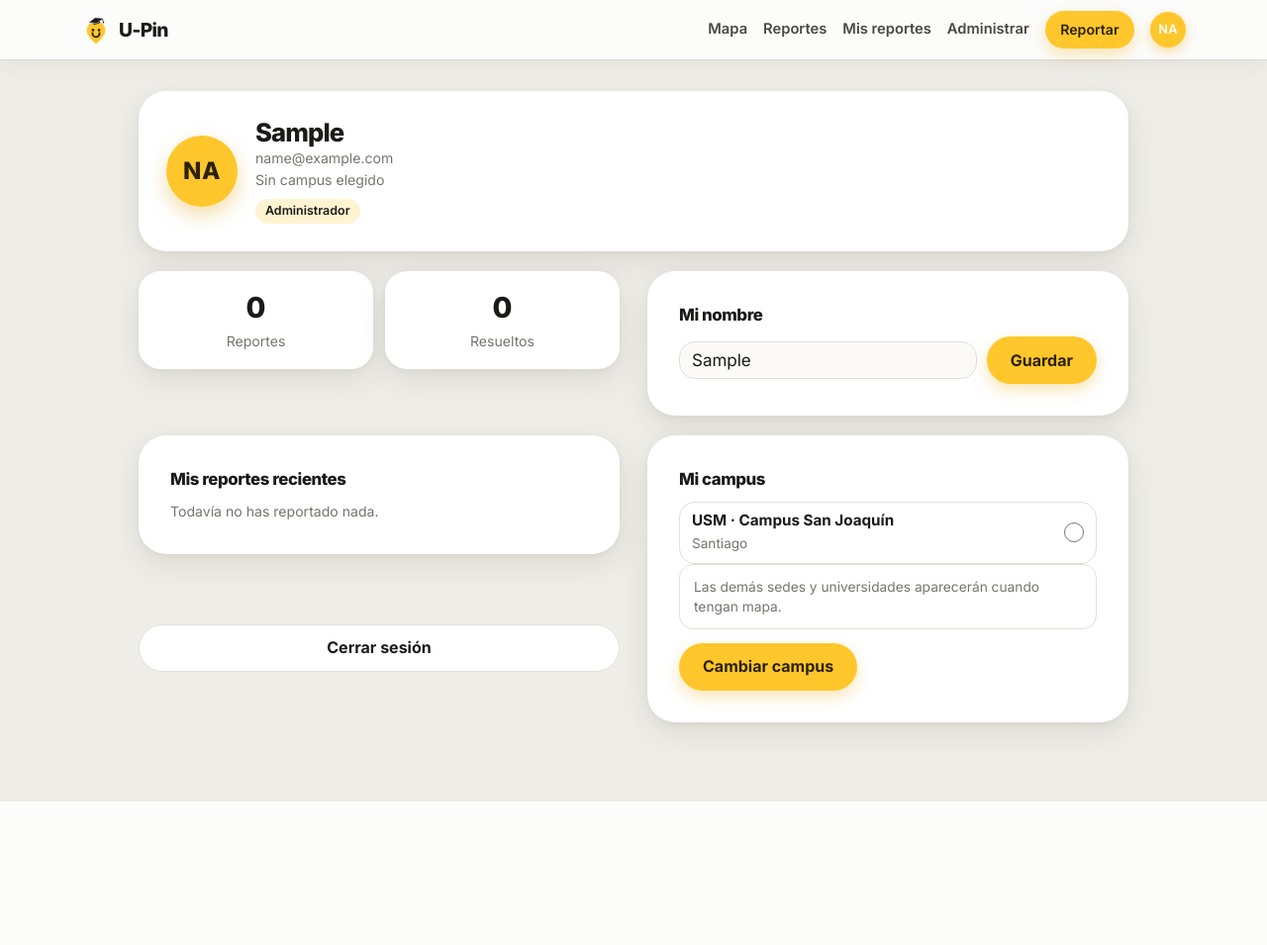
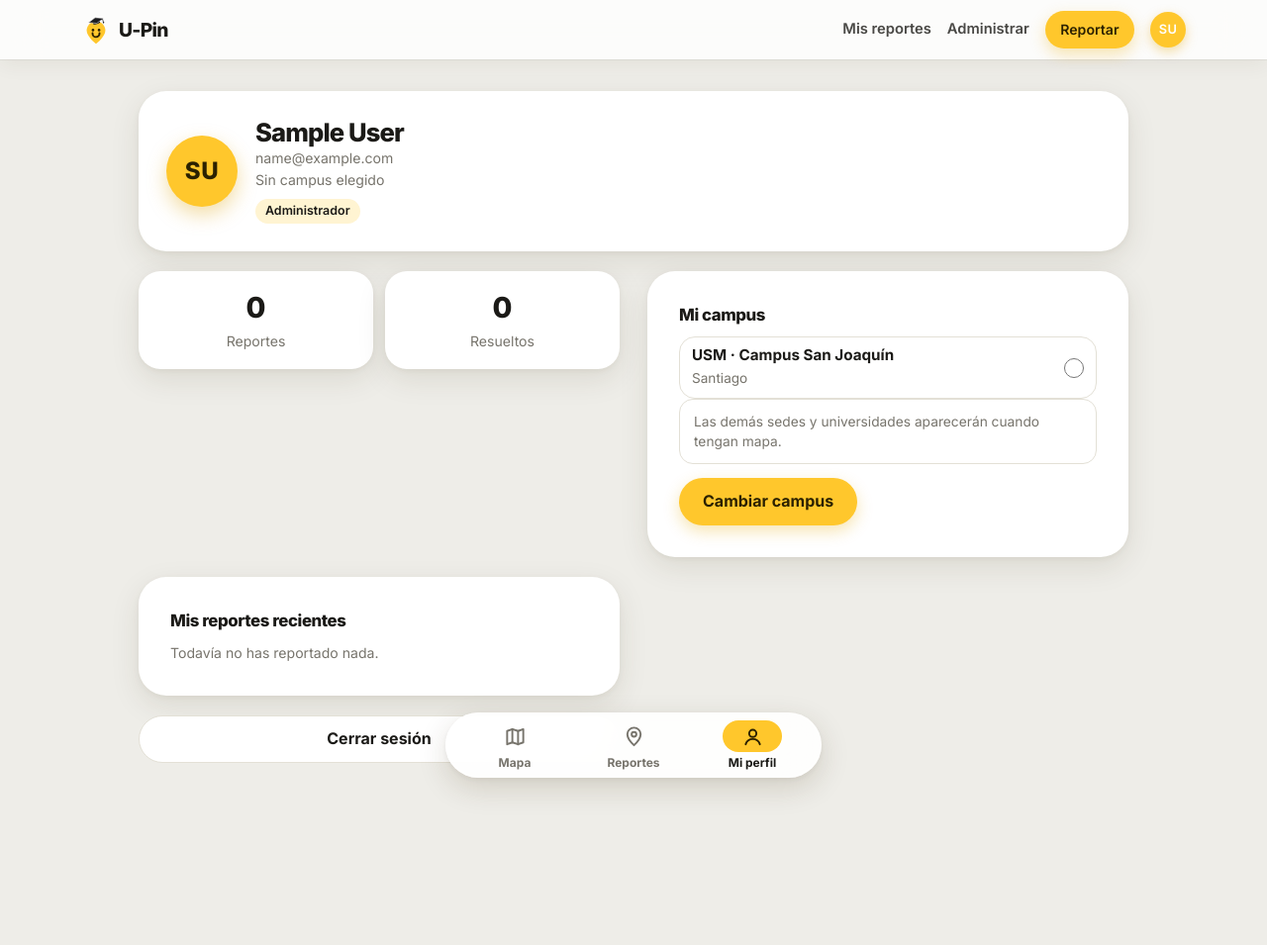
Before and after one commit to benjabarra/proyecto-inicial-grupo-01-bedia, a Django app: page /reportes/perfil/ in a window 1280 px wide. Shown: the whole page at 99% size. Before the commit the page ends 810 px from the top, so only its background shows below. Run offline with Django 5.2, Linux system fonts and the light colour scheme; the visitor is signed in with stand-in values (Sample User, id 1); data comes from the database, SQL or seed files in the repository; data that the repository does not hold is empty.

Commit message:
burbujas de reportes por piso, barra fija y nombre con apellido

```diff
--- a/mi_app/forms.py
+++ b/mi_app/forms.py
@@ -87,9 +87,10 @@ class ReporteForm(forms.ModelForm):
         return foto
 
 
-# formulario de crear cuenta
+# formulario de crear cuenta: nombre, apellido, correo institucional y contraseña
 class RegistroForm(forms.Form):
-    nombre = forms.CharField(label="Nombre", max_length=150)
+    nombre = forms.CharField(label="Nombre", max_length=150, widget=forms.TextInput(attrs={"autocomplete": "given-name"}))
+    apellido = forms.CharField(label="Apellido", max_length=150, widget=forms.TextInput(attrs={"autocomplete": "family-name"}))
     correo = forms.EmailField(label="Correo institucional")
     password1 = forms.CharField(
         label="Contraseña",
--- a/mi_app/models.py
+++ b/mi_app/models.py
@@ -273,7 +273,10 @@ class Perfil(models.Model):
 
 # letras del avatar (ej: vicente.arredondo -> va)
 def iniciales(usuario):
-    """'vicente.arredondo@usm.cl' -> 'VA', 'admin' -> 'AD'"""
+    """nombre 'ana' y apellido 'perez' -> 'AP'; sin nombre: 'vicente.arredondo@usm.cl' -> 'VA', 'admin' -> 'AD'"""
+    nombre = f"{usuario.first_name or ''} {usuario.last_name or ''}".split()
+    if len(nombre) >= 2:
+        return (nombre[0][0] + nombre[-1][0]).upper()
     base = (usuario.email or usuario.username or "?").split("@")[0]
     partes = [p for p in re.split(r"[._\-\s]+", base) if p]
     if len(partes) >= 2:
--- a/mi_app/static/mi_app/css/upin.css
+++ b/mi_app/static/mi_app/css/upin.css
@@ -399,3 +399,34 @@ h2 { font-weight: 800; letter-spacing: -0.025em; font-size: 1.2rem; }
 @keyframes salir-pagina { to { opacity: 0; } }
 @keyframes entrar-pagina { from { opacity: 0; transform: translateY(8px); } }
 @media (prefers-reduced-motion: reduce) { ::view-transition-old(root), ::view-transition-new(root) { animation: none; } }
+
+/* paso 6: barra de abajo en todos los tamaños, igual a la del mapa.
+   no se funde al cambiar de pagina (queda quieta) y la pastilla amarilla se desliza a la seccion nueva */
+.barra-inferior {
+  display: grid; grid-template-columns: repeat(3, 1fr); position: fixed; z-index: 20; left: 0; right: 0; bottom: 0;
+  padding: 6px 8px calc(8px + env(safe-area-inset-bottom)); border-top: 0;
+  background: rgba(255,255,255,.9); -webkit-backdrop-filter: blur(18px) saturate(1.6); backdrop-filter: blur(18px) saturate(1.6);
+  box-shadow: 0 -1px 0 rgba(0,0,0,.06), 0 -8px 24px rgba(60,45,0,.08);
+  view-transition-name: barra;
+}
+.barra-inferior a {
+  display: flex; flex-direction: column; align-items: center; justify-content: flex-start; gap: 3px; padding: 2px 0; min-height: 0;
+  color: #77746C; font: 700 12px var(--font); text-decoration: none; -webkit-tap-highlight-color: transparent;
+}
+.barra-inferior a[aria-current="page"] { color: #1B1A17; }
+.barra-inferior .ti { width: 60px; height: 32px; border-radius: 999px; display: grid; place-items: center; transition: background-color .3s cubic-bezier(.22,1,.36,1), transform .15s ease; }
+.barra-inferior a[aria-current="page"] .ti { background: #FFC72C; color: #2B2100; view-transition-name: pastilla; }
+.barra-inferior a.yendo .ti { background: rgba(255,199,44,.38); }
+.barra-inferior a:active .ti { transform: scale(.94); }
+.barra-inferior svg { width: 23px; height: 23px; fill: none; stroke: currentColor; stroke-width: 2; stroke-linecap: round; stroke-linejoin: round; }
+body:has(.barra-inferior) { padding-bottom: calc(80px + env(safe-area-inset-bottom)); }
+@media (min-width: 701px) {
+  .barra-inferior { left: 50%; right: auto; width: 380px; transform: translateX(-50%); bottom: 14px; border-radius: 999px; padding: 6px 10px;
+    box-shadow: 0 10px 30px rgba(60,45,0,.16), 0 2px 6px rgba(60,45,0,.06); }
+  body:has(.barra-inferior) { padding-bottom: 104px; }
+}
+/* la cabecera tambien queda quieta; solo cambia el contenido */
+.nav { view-transition-name: cabecera; }
+::view-transition-group(pastilla) { animation-duration: .34s; animation-timing-function: cubic-bezier(.22,1,.36,1); }
+::view-transition-old(barra), ::view-transition-new(barra) { animation-duration: .18s; }
+@media (prefers-reduced-motion: reduce) { ::view-transition-group(pastilla) { animation: none; } }
--- a/mi_app/templates/reportes/base.html
+++ b/mi_app/templates/reportes/base.html
@@ -35,8 +35,7 @@
       </a>
       <nav>
         {% if user.is_authenticated %}
-          <a class="solo-ancho" href="{% url 'reportes:mapa' %}">Mapa</a>
-          <a class="solo-ancho" href="{% url 'reportes:lista' %}">Reportes</a>
+          {# mapa y reportes estan en la barra de abajo #}
           <a class="solo-ancho" href="{% url 'reportes:mis_reportes' %}">Mis reportes</a>
           {% if rol == "admin" or rol == "encargado" %}<a class="solo-ancho" href="{% url 'admin:index' %}">Administrar</a>{% endif %}
           <a class="btn btn-sm btn-amarillo solo-ancho" href="{% url 'reportes:crear' %}">Reportar</a>
@@ -48,7 +47,7 @@
       </nav>
     </div>
   </header>
-  {# avisos cortos (ej: "guardamos tu nombre") #}
+  {# avisos cortos (ej: "cambiamos tu campus") #}
   {% if messages %}
     <div class="mensajes">
       {% for m in messages %}<p class="mensaje">{{ m }}</p>{% endfor %}
@@ -60,7 +59,7 @@
     {% block contenido %}{% endblock %}
   </main>
   {% endblock %}
-  {# barra inferior del celular: mapa, reportes y mi perfil (igual que en el mapa) #}
+  {# barra de abajo: mapa, reportes y mi perfil (igual que en el mapa, en celular, tablet y computador) #}
   {% if user.is_authenticated %}
   {% with actual=request.resolver_match.url_name %}
   <nav class="barra-inferior" aria-label="Secciones">
@@ -72,6 +71,17 @@
       <span class="ti"><svg viewBox="0 0 24 24" aria-hidden="true"><circle cx="12" cy="8.5" r="3.8"/><path d="M4.5 20c1.2-3.6 4.2-5.5 7.5-5.5s6.3 1.9 7.5 5.5"/></svg></span>Mi perfil</a>
   </nav>
   {% endwith %}
+  <script>
+    // al tocar una seccion se marca al tiro, aunque la pagina demore un poco en llegar
+    document.querySelector(".barra-inferior").addEventListener("click", function (e) {
+      var a = e.target.closest("a");
+      if (a && !a.hasAttribute("aria-current")) a.classList.add("yendo");
+    });
+    // al volver con el boton atras la pagina guardada no queda marcada
+    addEventListener("pageshow", function () {
+      document.querySelectorAll(".barra-inferior .yendo").forEach(function (a) { a.classList.remove("yendo"); });
+    });
+  </script>
   {% endif %}
 </body>
 </html>
--- a/mi_app/templates/reportes/detalle.html
+++ b/mi_app/templates/reportes/detalle.html
@@ -19,7 +19,7 @@
     <dt>Categoría</dt><dd>{{ reporte.categoria }}</dd>
     {% if reporte.sala %}<dt>Sala</dt><dd>{{ reporte.sala.nombre }} · {{ reporte.sala.edificio }} · Piso {{ reporte.sala.piso }}</dd>{% endif %}
     <dt>Ubicación</dt><dd>{{ reporte.ubicacion }}</dd>
-    <dt>Reportado por</dt><dd>{{ reporte.autor.first_name|default:reporte.autor.username }}</dd>
+    <dt>Reportado por</dt><dd>{{ reporte.autor.get_full_name|default:reporte.autor.username }}</dd>
     <dt>Fecha</dt><dd>{{ reporte.creado|date:"d/m/Y H:i" }}</dd>
     <dt>Actualizado</dt><dd>{{ reporte.actualizado|date:"d/m/Y H:i" }}</dd>
   </dl>
--- a/mi_app/templates/reportes/lista.html
+++ b/mi_app/templates/reportes/lista.html
@@ -35,7 +35,7 @@
           <span class="estado estado-{{ r.estado }}">{{ r.get_estado_display }}</span>
           <h3><a href="{% url 'reportes:detalle' r.pk %}">{{ r.titulo }}</a></h3>
           <p class="meta">{{ r.categoria }} · {{ r.ubicacion }}</p>
-          <p class="meta">Por {{ r.autor.first_name|default:r.autor.username }} · {{ r.creado|date:"d/m/Y H:i" }}</p>
+          <p class="meta">Por {{ r.autor.get_full_name|default:r.autor.username }} · {{ r.creado|date:"d/m/Y H:i" }}</p>
           <p class="meta apoyos">▲ {{ r.n_apoyos }} apoyo{{ r.n_apoyos|pluralize }}{% if r.yo_apoyo %} · tú también{% endif %}</p>
         </div>
       </article>
--- a/mi_app/templates/reportes/perfil.html
+++ b/mi_app/templates/reportes/perfil.html
@@ -1,5 +1,5 @@
 {% extends "reportes/base.html" %}
-{# mi perfil: datos, cifras, nombre, campus y cerrar sesion #}
+{# mi perfil: nombre y apellido, correo, cifras, campus y cerrar sesion #}
 
 {% block titulo %}Mi perfil{% endblock %}
 
@@ -8,7 +8,7 @@
   <div class="perfil-cab">
     <span class="avatar grande" aria-hidden="true">{{ iniciales }}</span>
     <div>
-      <h1>{{ user.first_name|default:user.username }}</h1>
+      <h1>{{ user.get_full_name|default:user.username }}</h1>
       <p class="meta">{{ user.email }}</p>
       <p class="meta">{{ campus_actual.universidad.nombre|default:"Sin campus elegido" }}{% if campus_actual %} · {{ campus_actual.nombre }}{% endif %}</p>
       <span class="rol">{{ rol_nombre }}</span>
@@ -28,16 +28,6 @@
       <p class="meta">Todavía no has reportado nada.</p>
     {% endfor %}
     {% if total %}<p class="aparte"><a href="{% url 'reportes:mis_reportes' %}">Ver todos</a></p>{% endif %}
-  </section>
-
-  <section class="panel">
-    <h2>Mi nombre</h2>
-    <form method="post" class="en-linea">
-      {% csrf_token %}
-      <input type="hidden" name="accion" value="nombre">
-      <input type="text" name="nombre" value="{{ user.first_name }}" maxlength="150" aria-label="Nombre">
-      <button type="submit" class="btn btn-sm">Guardar</button>
-    </form>
   </section>
 
   <section class="panel">
--- a/mi_app/views.py
+++ b/mi_app/views.py
@@ -97,7 +97,8 @@ def registro(request):
             username=datos["correo"],
             email=datos["correo"],
             password=datos["password1"],
-            first_name=datos["nombre"],
+            first_name=datos["nombre"].strip(),
+            last_name=datos["apellido"].strip(),
             is_active=False,  # se activa al poner el codigo
         )
         campus = Campus.objects.filter(pk=request.session.get("campus_id"), activo=True).first()
@@ -388,7 +389,7 @@ def detalle_reporte(request, pk):
     )
 
 
-# mi perfil: cambiar nombre y campus, y ver mis cifras
+# mi perfil: datos de la cuenta, cambiar campus y ver mis cifras
 @login_required
 def perfil(request):
     usuario = request.user
@@ -398,15 +399,7 @@ def perfil(request):
     )
     if request.method == "POST":
         accion = request.POST.get("accion")
-        if accion == "nombre":
-            nombre = request.POST.get("nombre", "").strip()[:150]
-            if nombre:
-                usuario.first_name = nombre
-                usuario.save(update_fields=["first_name"])
-                messages.success(request, "Guardamos tu nombre.")
-            else:
-                messages.error(request, "El nombre no puede quedar vacío.")
-        elif accion == "campus":
+        if accion == "campus":
             campus = Campus.objects.filter(
                 pk=request.POST.get("campus"), activo=True, universidad__activa=True
             ).first()
```
Also changed, not shown: mi_app/static/mi_app/mapa/mapa.css (+10 -8 lines), mi_app/static/mi_app/mapa/mapa.js (+14 -1 lines), mi_app/tests.py (+21 -8 lines).
